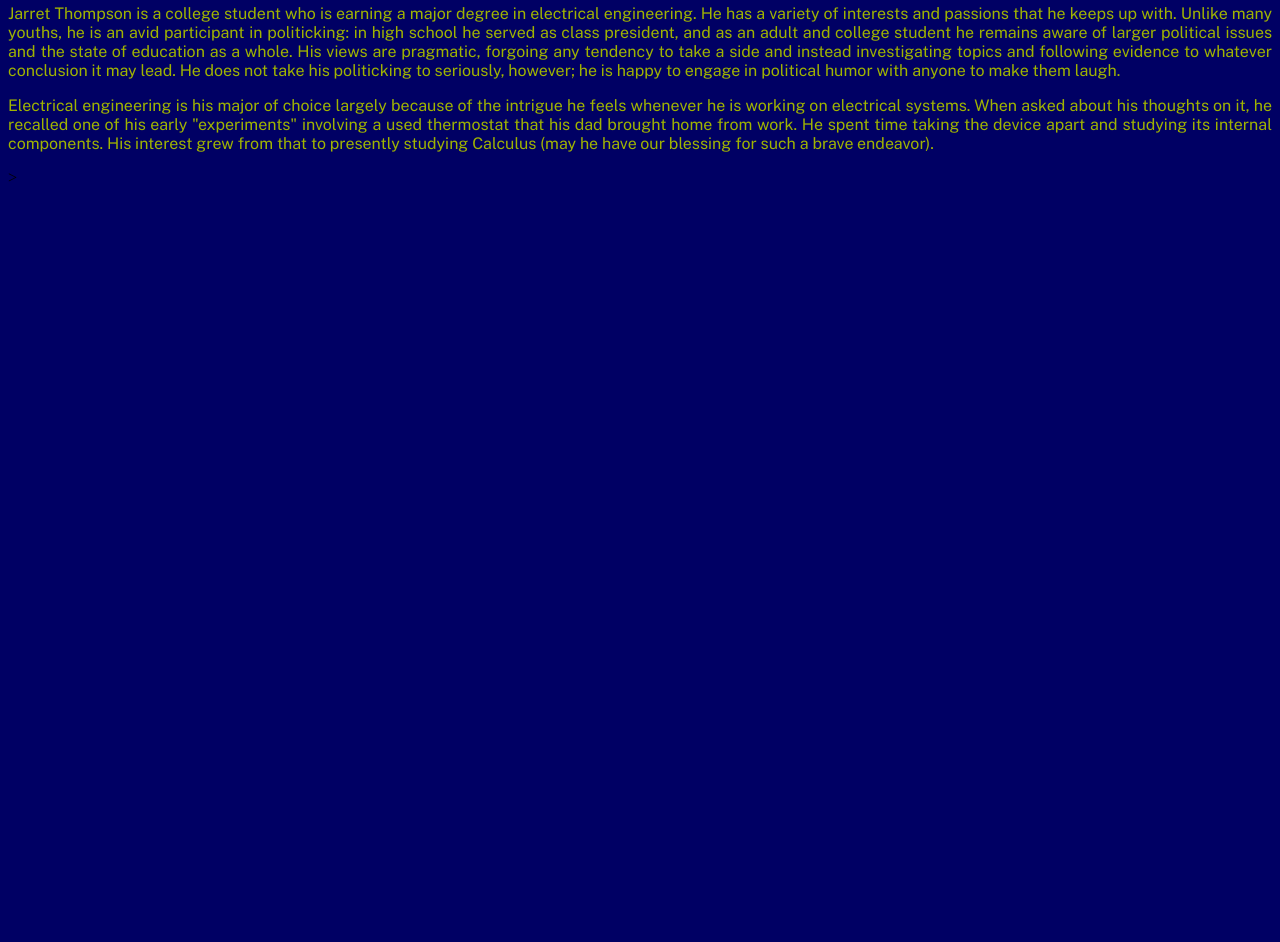
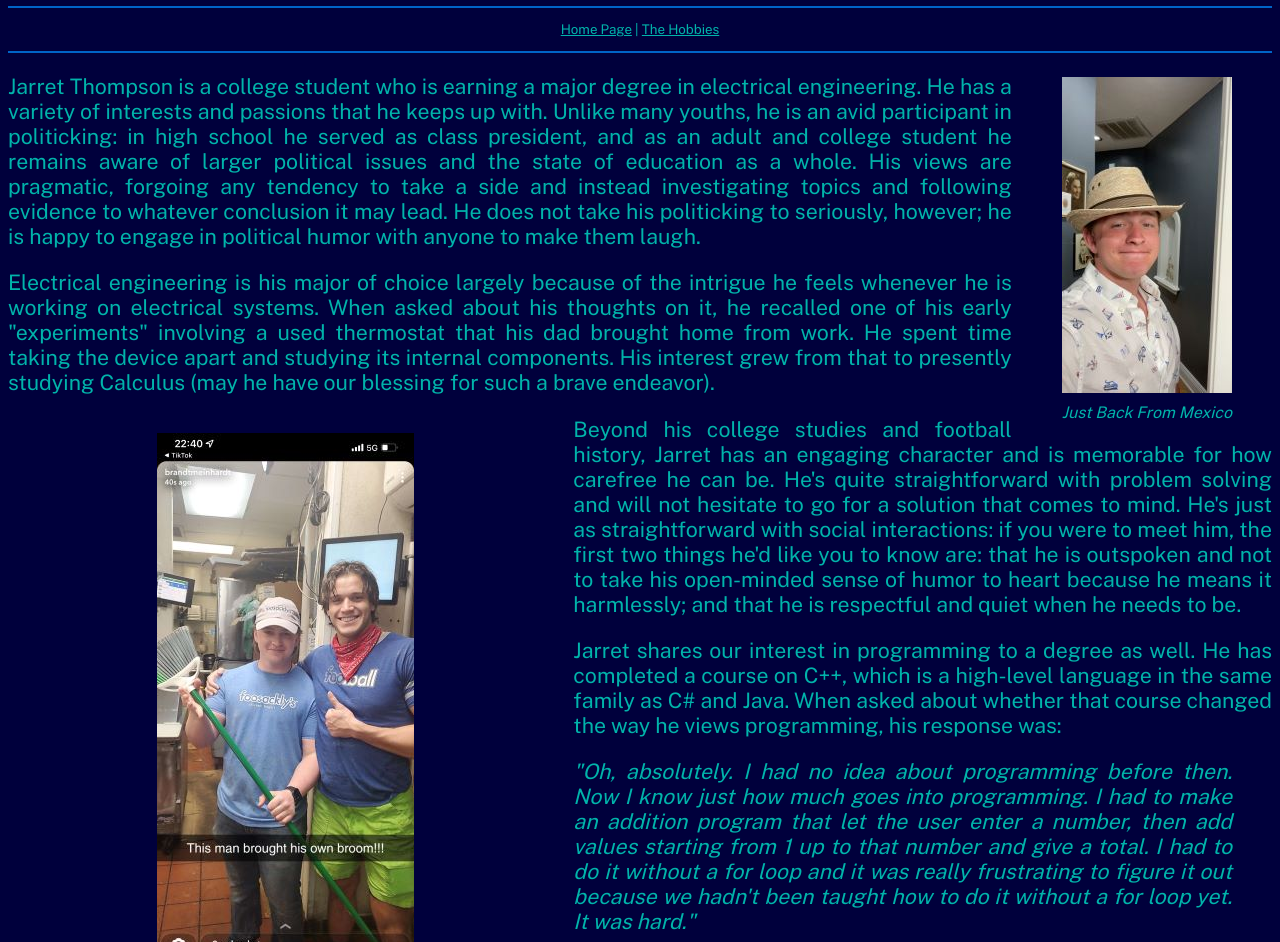
Before and after one commit to CuriousDev165/bioSite, a plain HTML site: page about.html in a window 1280 px wide. Shown: the part 76-1018 px from the top of the page. Before the commit the page ends 800 px from the top, so only its background shows below. Drawn offline with nearby package versions, Linux system fonts and the light colour scheme.

Commit message:
Added content to the About page

```diff
--- a/about.html
+++ b/about.html
@@ -6,12 +6,38 @@
         <link href="https://fonts.googleapis.com/css2?family=Public+Sans:wght@200;400;500;700&display=swap"
         rel="stylesheet">
         <link href="bioSite.css" rel="stylesheet" typ="text/css">
+        <title>About Jarret</title>
     </head>
     <body>
         <div>
             <h1 id="page-header">About Jarret</h1>
+            <hr>
+            <p class="link-list">
+                <a href="index.html">Home Page</a> |
+                <a href="hobbies.html">The Hobbies</a>
+            </p>
+            <hr>
+            <div class="right-div">
+                <figure>
+                    <img src="images/hobby-1-travel.jpg" id="landing-image">
+                    <figcaption>Just Back From Mexico</figcaption>
+                </figure>
+            </div>
             <p>Jarret Thompson is a college student who is earning a major degree in electrical engineering. He has a variety of interests and passions that he keeps up with. Unlike many youths, he is an avid participant in politicking: in high school he served as class president, and as an adult and college student he remains aware of larger political issues and the state of education as a whole. His views are pragmatic, forgoing any tendency to take a side and instead investigating topics and following evidence to whatever conclusion it may lead. He does not take his politicking to seriously, however; he is happy to engage in political humor with anyone to make them laugh.</p>
             <p>Electrical engineering is his major of choice largely because of the intrigue he feels whenever he is working on electrical systems. When asked about his thoughts on it, he recalled one of his early "experiments" involving a used thermostat that his dad brought home from work. He spent time taking the device apart and studying its internal components. His interest grew from that to presently studying Calculus (may he have our blessing for such a brave endeavor).</p>
+            <div class="left-div">
+                <figure>
+                    <img src="images/goals-2-be-inventive.jpg" id="landing-image">
+                    <figcaption>When the work broom isn't cutting it</figcaption>
+                </figure>
+                <figure>
+                    <img src="images/goals-3-find-interesting-things.jpg" id="landing-image">
+                    <figcaption>"You like to fish? Nah, I like to find Honey Buns in the bathroom."</figcaption>
+                </figure>
+            </div>
+            <p>Beyond his college studies and football history, Jarret has an engaging character and is memorable for how carefree he can be. He's quite straightforward with problem solving and will not hesitate to go for a solution that comes to mind. He's just as straightforward with social interactions: if you were to meet him, the first two things he'd like you to know are: that he is outspoken and not to take his open-minded sense of humor to heart because he means it harmlessly; and that he is respectful and quiet when he needs to be.</p>
+            <p>Jarret shares our interest in programming to a degree as well. He has completed a course on C++, which is a high-level language in the same family as C# and Java. When asked about whether that course changed the way he views programming, his response was: <blockquote>"Oh, absolutely. I had no idea about programming before then. Now I know just how much goes into programming. I had to make an addition program that let the user enter a number, then add values starting from 1 up to that number and give a total. I had to do it without a for loop and it was really frustrating to figure it out because we hadn't been taught how to do it without a for loop yet. It was hard."</blockquote></p>
+            <p>When it comes to technology, Jarret is a user of the macOS and iOS ecosystem. He prefers iPhone over Android for several reasons. The primary reason is that iPhone is just the platform he's always used. He also likes the aesthetics of the iPhone and the fact that everything he needs is located right on the home screen. He also feels that the simplicity of the iPhone is better than with Android.</p>
         </div>>
     </body>
 </html>
--- a/bioSite.css
+++ b/bioSite.css
@@ -1,12 +1,12 @@
 /*CSS for high-level elements in the page.*/
 body{
-    background-color: rgba(000, 000, 100, 1);
+    background-color: rgba(000, 000, 60, 1);
 }
 /*CSS for elements in the page body.*/
-h1,h2,h3,p,a, figcaption{
-    font-family: "Public Sans", sans-serif;
+h1,h2,h3,p,blockquote{
+    font-family: 'Courier New', Courier, monospace;
     text-align: center;
-    color: rgba(160, 180, 0, 1);
+    color: rgb(0, 180, 171, 1);
 }
 h1{
     font-weight: 700px;
@@ -19,8 +19,27 @@ h3{
     font-weight: 400px;
 }
 p{
+    font-family: "Public Sans", sans-serif;
+    font-size: 16pt;
     font-weight: 100px;
     text-align: justify;
+}
+a{
+    font-family: "Public Sans", sans-serif;
+    color: rgba(0, 180, 171, 1);
+}
+blockquote{
+    font-family: "Public Sans", sans-serif;
+    font-size: 16pt;
+    font-weight: 100px;
+    font-style: italic;
+    text-align: justify;
+    padding-left: 50px;
+}
+hr{
+    height: 2px;
+    background-color: rgba(000, 100, 200, 1);
+    border: none;
 }
 img{
     display: block;
@@ -28,9 +47,11 @@ img{
     margin-right: auto;
 }
 figcaption{
+    font-family: "Public Sans", sans-serif;
     font-style: italic;
     text-align: center;
     margin-top: 10px;
+    color: rgba(0, 180, 171, 1);
 }
 /*CSS for classes.*/
 .centered-in-window{
@@ -39,12 +60,21 @@ figcaption{
   left: 50%;
   transform: translate(-50%, -50%);
 }
+.left-div{
+    float:left;
+    padding-right: 10px;
+}
 .link-list{
     text-align: center;
+    font-size: 10pt;
 }
 /*CSS for id's.*/
 #page-header, #page-sub-header{
-    font-family: "Public Sans";
+    font-family: "Calibri";
     font-weight: 700px;
     text-align: center;
 }
+.right-div{
+    float: right;
+    padding-left: 10px;
+}
```
Also changed, not shown: hobbies.html (+18 -4 lines), index.html (+1 -0 lines), images/goals-1-physique.jpg, images/hobbies-2-gym(2).jpg (added), images/hobbies-2-gym.jpg (deleted), 1 other file.
